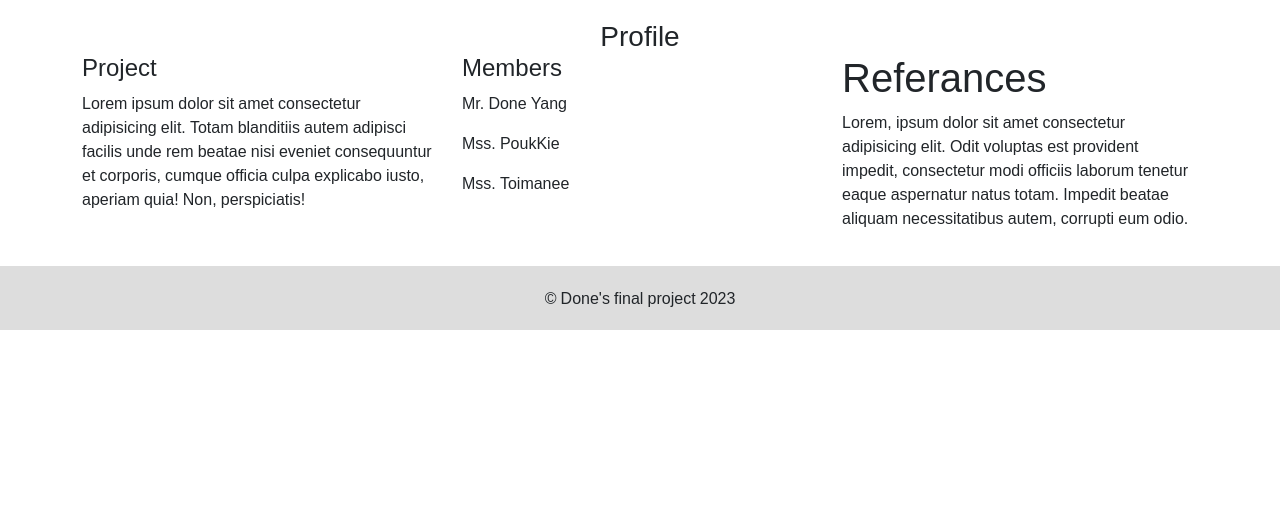
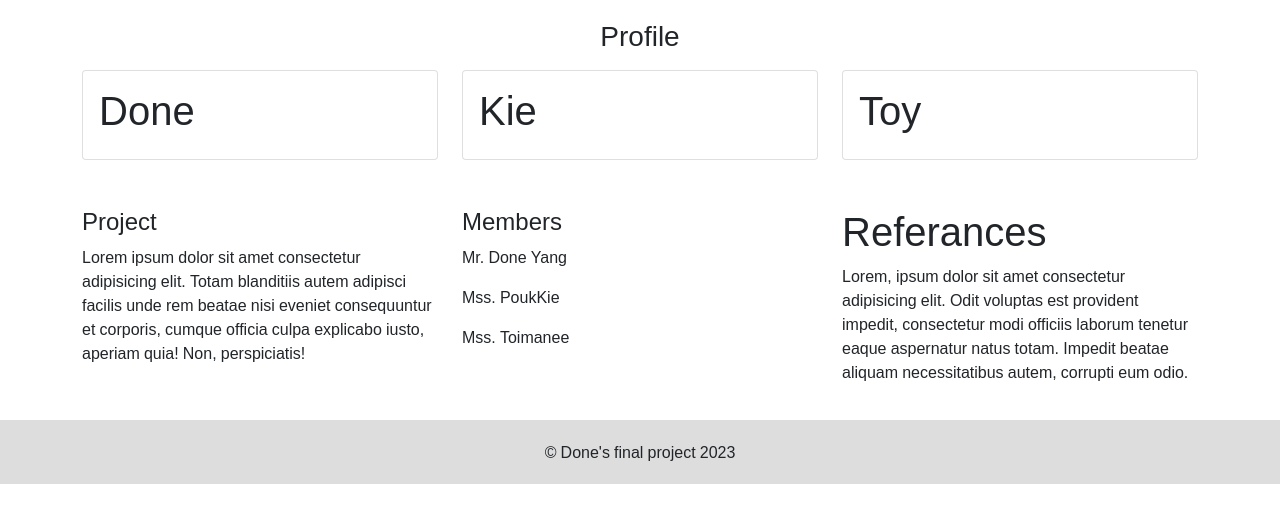
Before and after one commit to Done-Yang/Final_Project, a Django app: page /about/ in a window 1280 px wide. Shown: the part 76-599 px from the top of the page. Run offline with Django 4.2, Linux system fonts and the light colour scheme; some web fonts are replaced.

Commit message:
add some thing

```diff
--- a/Tracking-IP/template/about.html
+++ b/Tracking-IP/template/about.html
@@ -1,64 +1,40 @@
-<!--
-<!DOCTYPE html>
-<html lang="en">
-  <head>
-    <meta charset="UTF-8">
-    <meta name="viewport" content="width=device-width, initial-scale=1.0">
-    <title>About Us | Search Engine Website</title>
-    <link href="https://cdn.jsdelivr.net/npm/bootstrap@5.0.2/dist/css/bootstrap.min.css" rel="stylesheet"
-        integrity="sha384-EVSTQN3/azprG1Anm3QDgpJLIm9Nao0Yz1ztcQTwFspd3yD65VohhpuuCOmLASjC" crossorigin="anonymous">
-    <link rel="stylesheet" href="https://cdnjs.cloudflare.com/ajax/libs/font-awesome/4.7.0/css/font-awesome.min.css">
-    <link rel="stylesheet" href="https://cdnjs.cloudflare.com/ajax/libs/font-awesome/6.4.2/css/all.min.css" integrity="sha512-z3gLpd7yknf1YoNbCzqRKc4qyor8gaKU1qmn+CShxbuBusANI9QpRohGBreCFkKxLhei6S9CQXFEbbKuqLg0DA==" crossorigin="anonymous" referrerpolicy="no-referrer" />
-    <link rel="stylesheet" href="../static/css/style.css">
-  </head>
-  <body>
-    <div class="main-wraper">
-      <div class="page-header text-">
-        <nav>
-            <div class="row">
-                <div class="col-4 text-center">
-                    <a class="logo" href="index.html">Tracking IP</a>
-                </div>
-                <ul class="nav-links col-7 d-flex">
-                    <li><a href="index.html">Home</a></li>
-                    <li><a href="about.html">About</a></li>
-                    <li>
-                        <div class="dropdown" data-bs-theme="light">
-                            <img src="../static/img/english-flag.png" alt="" class="dropdown-toggle" data-bs-toggle="dropdown">
-                            <ul class="dropdown-menu">
-                                <li><a class="dropdown-item" href="#" ><img src="../static/img/english-flag.png" alt=""></a></li>
-                                <li><a class="dropdown-item" href="#" ><img src="../static/img/laos-flag.png" alt=""></a></li>
-                            </ul>
-                        </div>
-                    </li>
-                </ul>
-            </div>
-        </nav>
-      </div>
-
-    </div>
-
-    <footer>
-      <div class="text-center">
-          <div class="row">
-              <p>&copy; Done's final project 2023</p>
-          </div>
-      </div>
-    </footer>
-    <script src="https://cdn.jsdelivr.net/npm/bootstrap@5.0.2/dist/js/bootstrap.bundle.min.js"
-        integrity="sha384-MrcW6ZMFYlzcLA8Nl+NtUVF0sA7MsXsP1UyJoMp4YLEuNSfAP+JcXn/tWtIaxVXM"
-        crossorigin="anonymous"></script>
-  </body>
-</html> -->
 {% extends 'base.html' %}
 {% block page-wrapper %}
-  <div class="page-wraper">
-    <div class="container">
-      <h3 class="m-auto">Profile</h3>
+<div class="page-wraper">
+  <div class="container">
+    <div class="col">
+      <div class="text-center">
+        <h3 class="m-auto">Profile</h3>
+      </div>
+      <div class="row d-flex mt-3 mb-5">
+        <div class="col-4">
+          <div class="card">
+            <div class="card-body profile-card">
+              <h1>Done</h1>
+            </div>
+          </div>
+        </div>
+        <div class="col-4">
+          <div class="card">
+            <div class="card-body profile-card">
+              <h1>Kie</h1>
+            </div>
+          </div>
+        </div>
+        <div class="col-4">
+          <div class="card">
+            <div class="card-body profile-card">
+              <h1>Toy</h1>
+            </div>
+          </div>
+        </div>
+      </div>
       <div class="row">
         <div class="col-4">
           <h4>Project</h4>
-          <p>Lorem ipsum dolor sit amet consectetur adipisicing elit. Totam blanditiis autem adipisci facilis unde rem beatae nisi eveniet consequuntur et corporis, cumque officia culpa explicabo iusto, aperiam quia! Non, perspiciatis!</p>
+          <p>Lorem ipsum dolor sit amet consectetur adipisicing elit. Totam blanditiis autem adipisci facilis unde rem
+            beatae nisi eveniet consequuntur et corporis, cumque officia culpa explicabo iusto, aperiam quia! Non,
+            perspiciatis!</p>
         </div>
         <div class="col-4">
           <h4>Members</h4>
@@ -68,9 +44,12 @@
         </div>
         <div class="col-4">
           <h1>Referances</h1>
-          <p>Lorem, ipsum dolor sit amet consectetur adipisicing elit. Odit voluptas est provident impedit, consectetur modi officiis laborum tenetur eaque aspernatur natus totam. Impedit beatae aliquam necessitatibus autem, corrupti eum odio.</p>
+          <p>Lorem, ipsum dolor sit amet consectetur adipisicing elit. Odit voluptas est provident impedit, consectetur
+            modi officiis laborum tenetur eaque aspernatur natus totam. Impedit beatae aliquam necessitatibus autem,
+            corrupti eum odio.</p>
         </div>
       </div>
     </div>
   </div>
+</div>
 {% endblock %}
--- /dev/null
+++ b/file/referance.txt
@@ -0,0 +1 @@
+api form:  https://ipapi.co/
```
Also changed, not shown: 1 other file.
